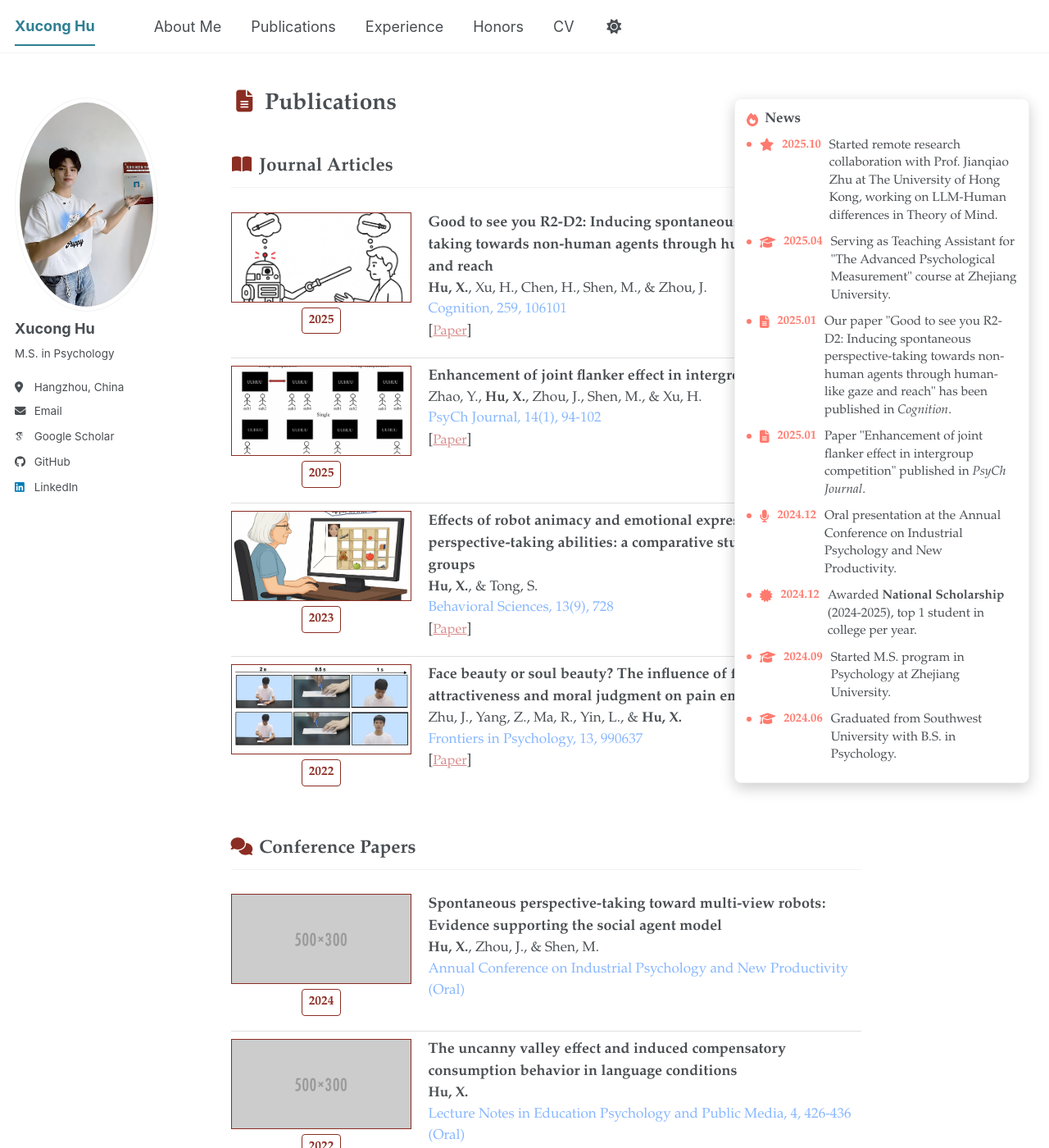
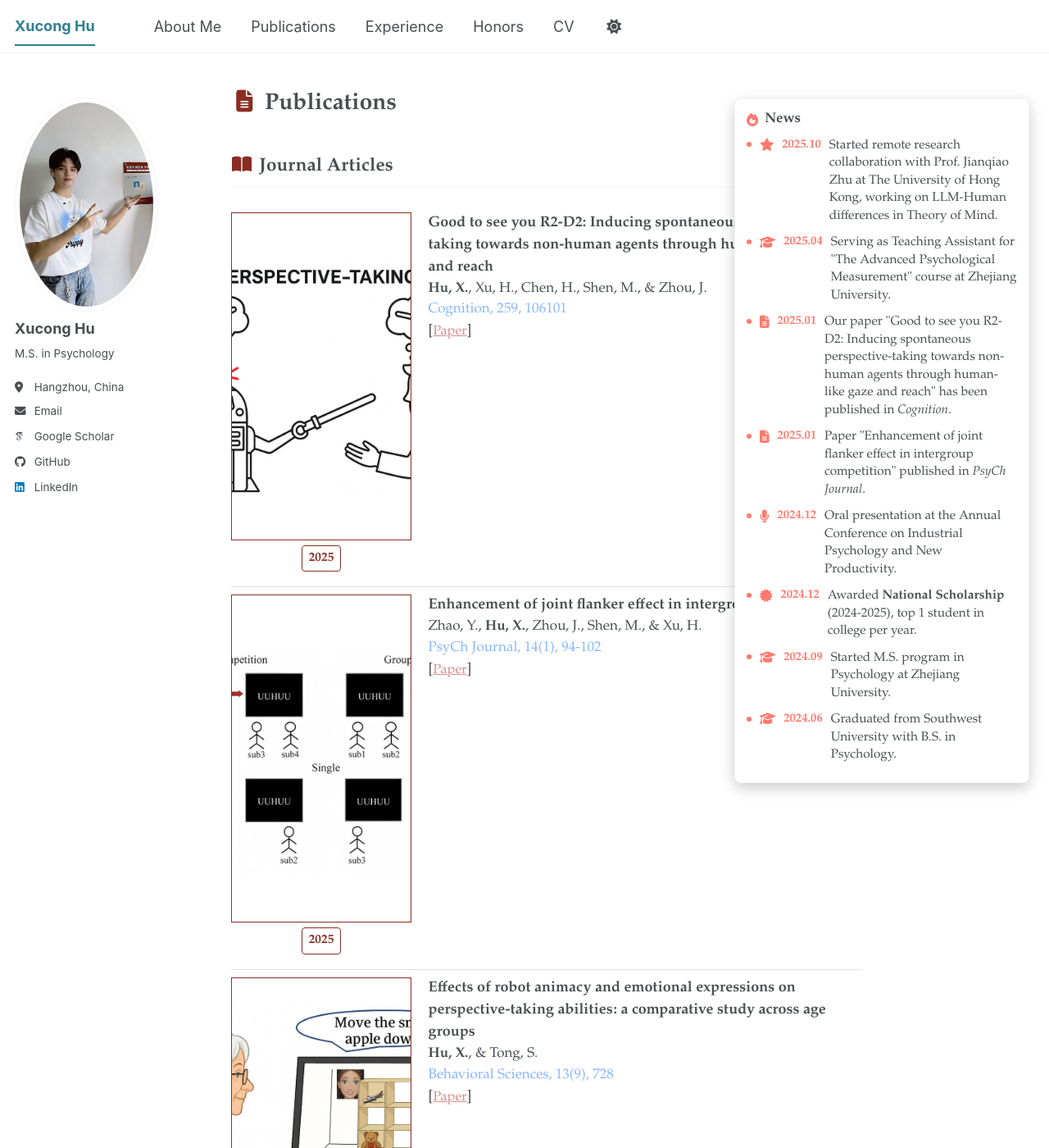
Before and after one commit to xuconghu/xuconghu.github.io, a Jekyll site: the page built from _pages/about.md, in a window 1280 px wide and 1400 px high, scrolled down 704 px. Shown: the whole window at 82% size. Built offline with Jekyll 4.4.1, drawn with Linux system fonts in a browser that asks for light colours; some web fonts are replaced; a script bundle is joined from its source files by our own code; library files that are not in the unit come from our copies.

Commit message:
Resize publication covers to 500x400

```diff
--- a/assets/css/main.scss
+++ b/assets/css/main.scss
@@ -259,8 +259,8 @@
 
 .pub-cover {
   display: block;
-  width: 220px;
-  height: 110px;
+  width: 500px;
+  height: 400px;
   margin: 0 auto 6px;
   border: 1px solid #8b2d22;
   object-fit: cover;
```
